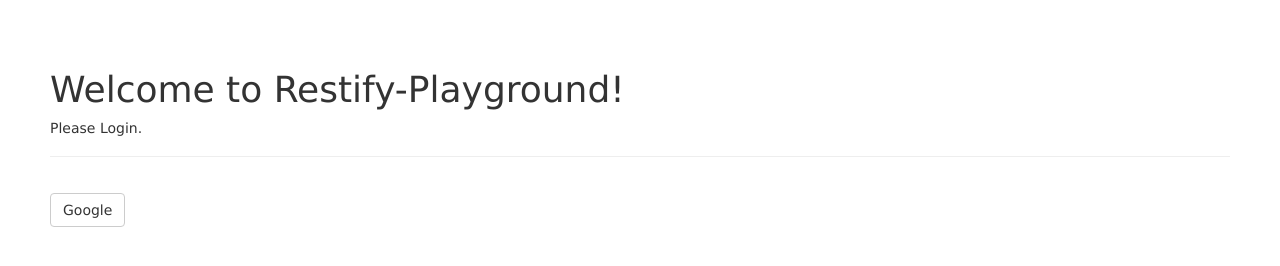
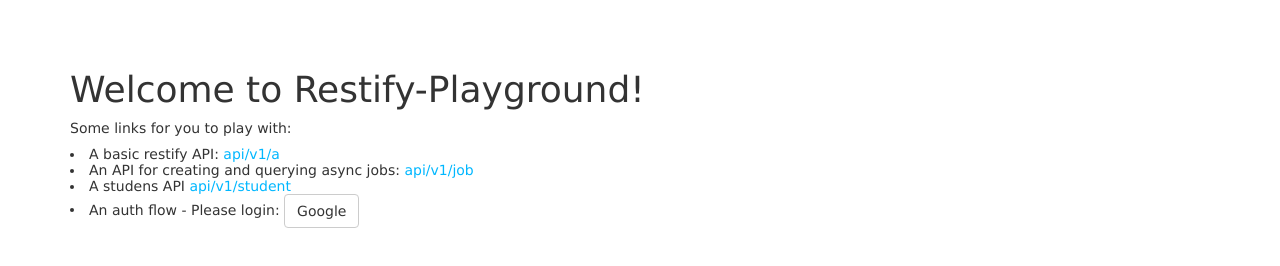
Before and after one commit to davelabine/restify-playground, a website: page static/index.html in a window 1280 px wide. Drawn offline with nearby package versions, Linux system fonts and the light colour scheme; files that its build step writes are made by us from their sources; files whose address does not match are found by name.

Commit message:
helpful env vars for bootstrapping

```diff
--- a/app.js
+++ b/app.js
@@ -67,13 +67,18 @@ server.on('after', restify.plugins.auditLogger({
 */
 
 // DATABASE
+// Note: disabled env flag to simplify new deployments.
 const models = require("./models");
+if (!process.env.APP_DB_DISABLED) {
 	models.sequelize.authenticate().then(() => {
 		logger.info('Connected to SQL database.');
 	})
 	.catch(err => {
 		logger.error('Unable to connect to SQL database.', err);
 	});
+}
+
+
 
 server.on('after', restify.plugins.metrics({ server: server }, function onMetrics(err, metrics) {
 	logger.info(`${metrics.method} ${metrics.path} ${metrics.statusCode} ${metrics.latency} ms`);
--- a/static/index.html
+++ b/static/index.html
@@ -7,10 +7,14 @@
     <link rel="stylesheet" href="/css/main.css">
   </head>
   <body>
+    <div class="container">
     <H1>Welcome to Restify-Playground!</H1>
-    <p>Please Login.</p>
-    <hr><br>
-    <a href="api/v1/auth/google" class="btn btn-default">Google</a>
+    <p>Some links for you to play with:
+      <li>A basic restify API: <a href="api/v1/a/">api/v1/a</a></li>
+      <li>An API for creating and querying async jobs:  <a href="api/v1/job/">api/v1/job</a></li>
+      <li>A studens API <a href="api/v1/student/">api/v1/student</a></li>
+      <li>An auth flow - Please login:  <a href="api/v1/auth/google" class="btn btn-default">Google</a></li>
+    </div>
     <script type="text/javascript" src="//code.jquery.com/jquery-2.1.4.min.js"></script>
     <script src="https://maxcdn.bootstrapcdn.com/bootstrap/3.3.5/js/bootstrap.min.js"></script>
     <script type="text/javascript" src="/js/main.js"></script>
```
Also changed, not shown: 1 other file. Lines whose indentation alone changed are shown as unchanged.
